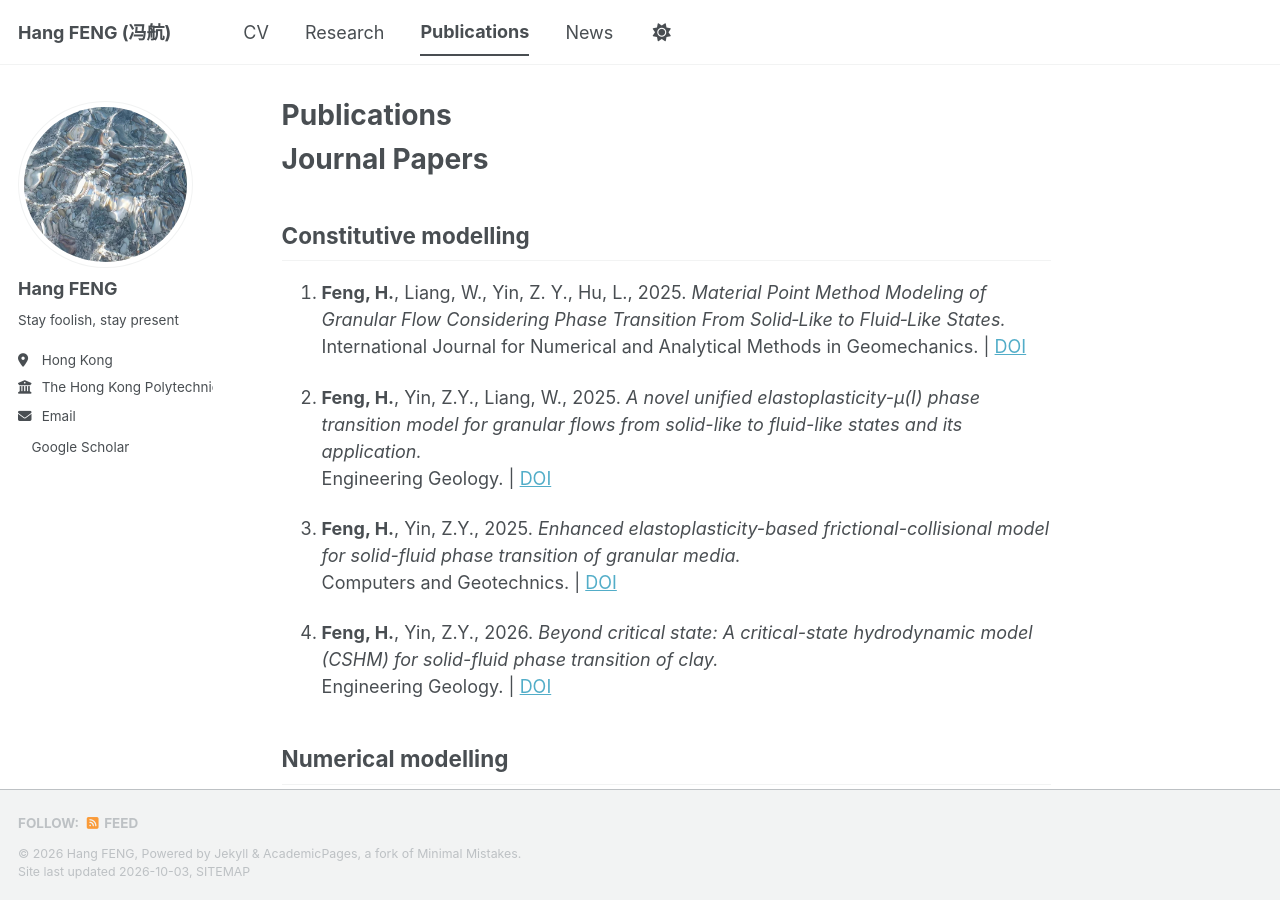
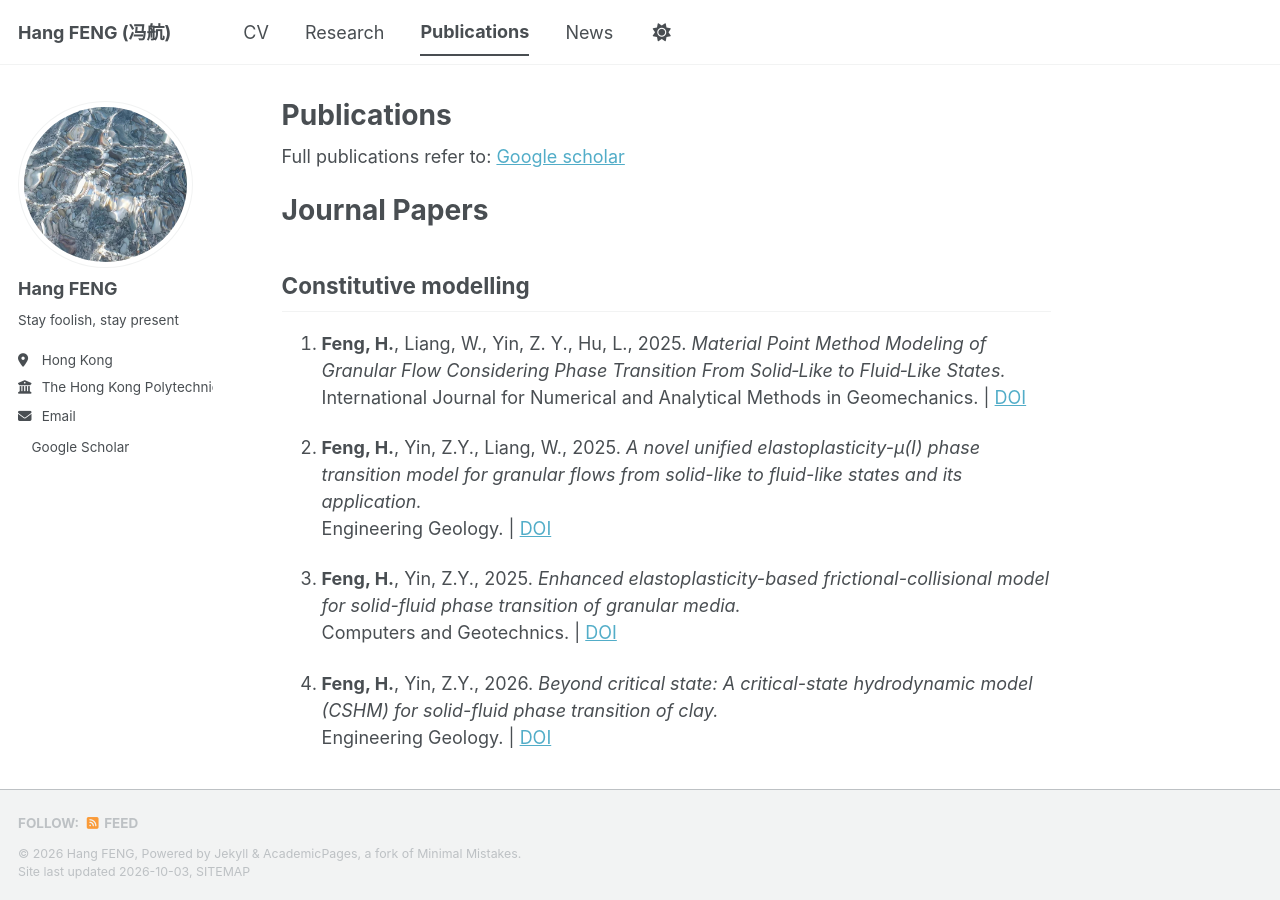
Before and after one commit to fenghang454/fenghang454.github.io, a Jekyll site: the page built from _pages/publications.md, in a window 1280 px wide and 900 px high. Built offline with Jekyll 4.4.1, drawn with Linux system fonts in a browser that asks for light colours; a style sheet for code colours, icons or effects is not loaded.

Commit message:
Update publications.md

```diff
--- a/_pages/publications.md
+++ b/_pages/publications.md
@@ -3,6 +3,7 @@ title: "Publications"
 permalink: /publications/
 author_profile: true
 ---
+Full publications refer to: [Google scholar](https://scholar.google.com/citations?user=JNMEnjoAAAAJ&hl=zh-CN)
 
 # Journal Papers
 
```
